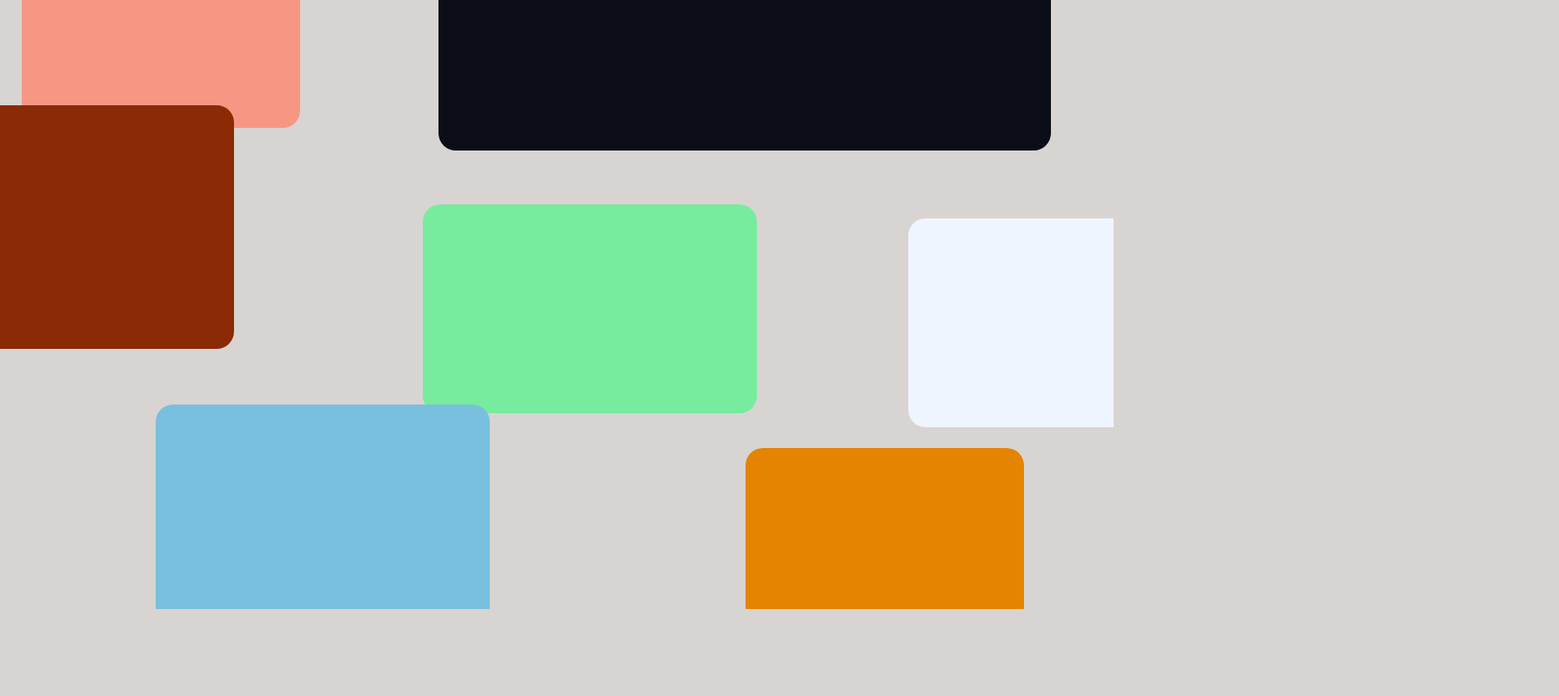
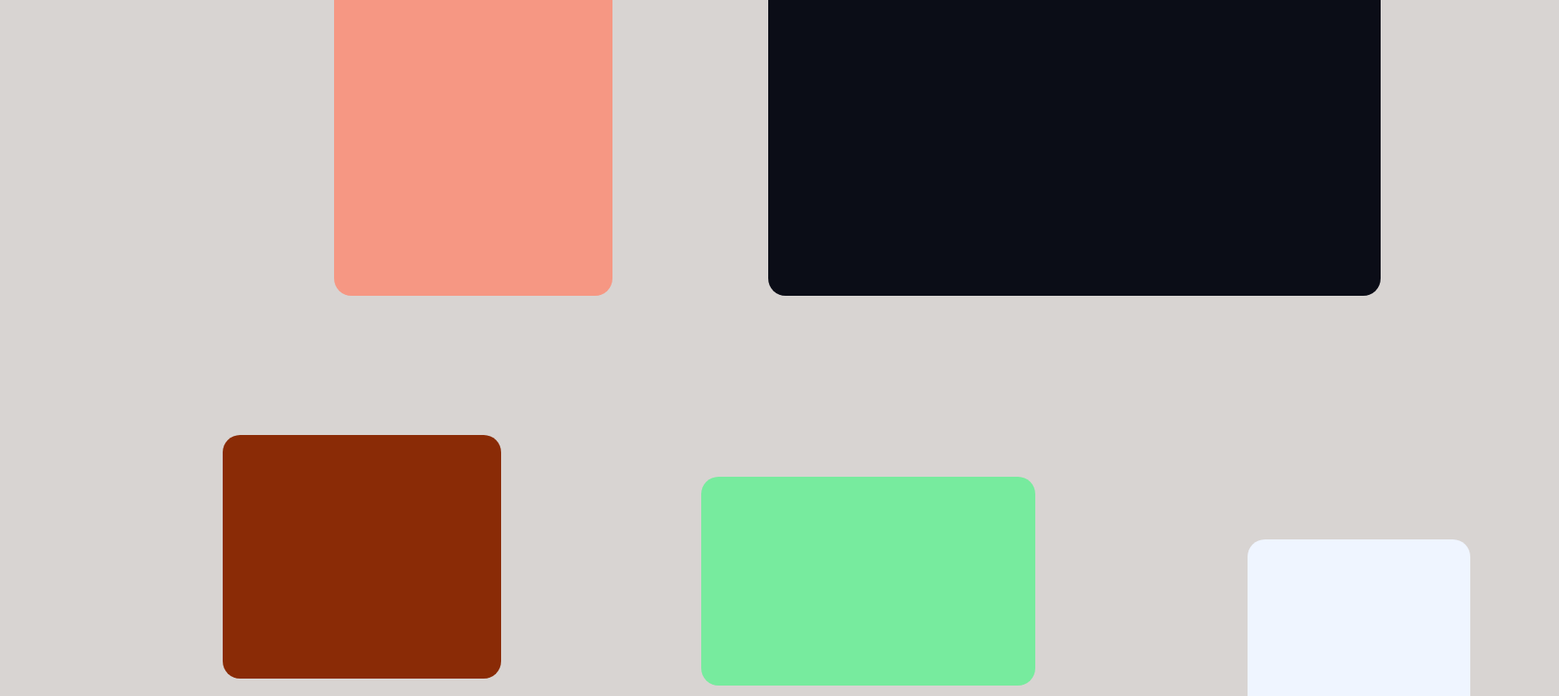
Before and after one commit to 12Kentos/portfolio, a Next.js app: page / in a window 1280 px wide. Shown: the part 100-900 px from the top of the page at 87% size, 1792 px wide, since content can reach past the window. Before the commit the page ends 800 px from the top, so only its background shows below. Built offline with nearby package versions, Linux system fonts and the light colour scheme; a web font is replaced by a local one.

Commit message:
Almost done
Only need different screen sizes, and contact me

```diff
--- a/components/Project.js
+++ b/components/Project.js
@@ -17,18 +17,23 @@ export default function Project(props) {
     <>
       <>
         {props.about ? (
-          <button className={`${props.className}`} onClick={toggleModal}>
+          <div className={`${props.className}`} onClick={toggleModal}>
+            <button className={styles.invis} onClick={toggleModal}></button>
             <p
               className={props.imgClasses}
               style={{ color: "rgba(255, 255, 255, 1)" }}
             >
               About Me
             </p>
-          </button>
+          </div>
         ) : (
           <div className={`${props.className}`} onClick={toggleModal}>
             <button className={styles.invis} onClick={toggleModal}></button>
-            <Image className={props.imgClasses} src={props.image} />
+            <Image
+              className={props.imgClasses}
+              src={props.image}
+              alt="Project Image"
+            />
           </div>
         )}
       </>
--- a/components/ProjectModal.module.scss
+++ b/components/ProjectModal.module.scss
@@ -4,11 +4,9 @@
     flex-direction: column;
     align-items: center;
     justify-content: flex-start;
+    justify-content: center;
     height: 100%;
     gap: 1rem;
-  }
-  &-about {
-    justify-content: center;
   }
 }
 
@@ -33,6 +31,7 @@
 .img {
   max-width: 100%;
   height: 140%;
+  // height: 100%;
   &-wrapper {
     border-radius: 2rem;
     width: 80%;
@@ -44,12 +43,13 @@
 .h2 {
   font-family: "Delius", cursive;
   font-size: clamp(3rem, 3vw, 5rem);
+  text-align: center;
 }
 
 .p {
-  font-size: 1.8rem;
+  font-size: 2rem;
   text-align: center;
-  max-width: 70%;
+  max-width: 80%;
 }
 
 .h3 {
@@ -59,7 +59,7 @@
 }
 
 .skills {
-  font-size: clamp(2rem, 3vw, 5rem);
+  font-size: clamp(3.5rem, 3vw, 5rem);
   width: 80%;
   display: flex;
   align-items: center;
@@ -73,7 +73,7 @@
 .link {
   &:visited,
   &:link {
-    font-size: clamp(0.5rem, 1.5vw, 3rem);
+    font-size: clamp(1.3rem, 1.5vw, 3rem);
     text-decoration: none;
     border-radius: 1.5rem;
     padding: 1rem;
@@ -97,6 +97,7 @@
   font-size: 2rem;
   max-width: 80%;
   text-align: center;
+  line-height: 3rem;
 }
 
 .h2-about {
@@ -113,3 +114,17 @@
   font-size: 3.5rem;
   font-family: "Delius", cursive;
 }
+
+@media (max-width: 67.5em) {
+  .img {
+    height: 100%;
+    &-wrapper {
+      width: 80%;
+      height: 40%;
+    }
+  }
+
+  .skills {
+    width: 95%;
+  }
+}
--- a/pages/index.js
+++ b/pages/index.js
@@ -49,6 +49,10 @@ export default function Home() {
   };
 
   const mouseHandle = (e) => {
+    // console.log(window.innerWidth);
+
+    // console.log(window);
+
     if (flag) {
       const mouseX = e.clientX;
       const mouseY = e.clientY;
@@ -90,19 +94,19 @@ export default function Home() {
   // };
 
   const skills = [
-    <FaHtml5 />,
-    <FaCss3Alt />,
-    <FaSass />,
-    <SiTailwindcss />,
-    <DiJavascript1 />,
-    <FaReact />,
-    <SiRedux />,
-    <SiReactrouter />,
-    <TbBrandNextjs />,
-    <SiFramer />,
-    <SiFirebase />,
-    <FaGithub />,
-    <FaFigma />,
+    <FaHtml5 id={1} />,
+    <FaCss3Alt id={2} />,
+    <FaSass id={3} />,
+    <SiTailwindcss id={4} />,
+    <DiJavascript1 id={5} />,
+    <FaReact id={6} />,
+    <SiRedux id={7} />,
+    <SiReactrouter id={8} />,
+    <TbBrandNextjs id={9} />,
+    <SiFramer id={10} />,
+    <SiFirebase id={11} />,
+    <FaGithub id={12} />,
+    <FaFigma id={13} />,
   ];
 
   return (
@@ -143,9 +147,9 @@ export default function Home() {
           heading={"Twitter Clone"}
           color={"rgba(120, 192, 221, 1)"}
           info={
-            "It is a long established fact that a reader will be distracted by the readable content of a page when looking at its layout. The point of using Lorem Ipsum is that it has a more-or-less normal distribution of letters, as opposed to using 'Content here, content here', making it look like readable English. Many desktop publishing packages and web page editors now use Lorem Ipsum as their default model text, and a search for 'lorem ipsum'"
+            "Twitter Clone is an app built to resemble twitter. It has the ability to authenticate users, and once you have been authenticated you can post tweets, like, and comment on other peoples tweets. You have the ability to delete your own comments/tweets and upload images. This project was built using NextJs, and the backend is utilizing Firebase."
           }
-          skills={[skills[3], skills[6], skills[7], skills[8]]}
+          skills={[skills[3], skills[8], skills[9], skills[10]]}
         />
 
         <Project
@@ -157,7 +161,7 @@ export default function Home() {
           heading={"Forkify"}
           color={"rgba(246, 151, 131, 1)"}
           info={
-            "It is a long established fact that a reader will be distracted by the readable content of a page when looking at its layout. The point of using Lorem Ipsum is that it has a more-or-less normal distribution of letters, as opposed to using 'Content here, content here', making it look like readable English. Many desktop publishing packages and web page editors now use Lorem Ipsum as their default model text, and a search for 'lorem ipsum'"
+            "Forkify is the first big project I built using plain html/scss/javascript. It's an app that allows you to search for recipes gathered from around the web. Once you find a recipe you like, you can then add it to your bookmarks which are saved using local storage. You can also adjust the amount of servings you would like, and the instructions will adjust accordingly. You also have the capability of adding in your own recipes."
           }
           skills={[skills[0], skills[2], skills[4]]}
         />
@@ -173,7 +177,7 @@ export default function Home() {
           heading={"Multi-page Space Tourism Site"}
           color={"rgba(44, 73, 107)"}
           info={
-            "It is a long established fact that a reader will be distracted by the readable content of a page when looking at its layout. The point of using Lorem Ipsum is that it has a more-or-less normal distribution of letters, as opposed to using 'Content here, content here', making it look like readable English. Many desktop publishing packages and web page editors now use Lorem Ipsum as their default model text, and a search for 'lorem ipsum'"
+            "This project was built using React, Scss, and React-Router. It's an imaginary site that allows users to imagine they are preparing to go into space. There are several different pages depicting what destination, crew and technology they would like to use on their voyage."
           }
           skills={[skills[2], skills[5], skills[7]]}
         />
@@ -187,7 +191,7 @@ export default function Home() {
           heading={"Ecommerce Product Page"}
           color={"rgb(228, 132, 1)"}
           info={
-            "It is a long established fact that a reader will be distracted by the readable content of a page when looking at its layout. The point of using Lorem Ipsum is that it has a more-or-less normal distribution of letters, as opposed to using 'Content here, content here', making it look like readable English. Many desktop publishing packages and web page editors now use Lorem Ipsum as their default model text, and a search for 'lorem ipsum'"
+            "This project is a hypothetical product page for an ecommerce site. It was built using React and Scss. The user has the ability to change the color of shoe, and add however many they want to the cart. Checkout hasn't been implemented yet, but is planned for the future."
           }
           skills={[skills[2], skills[5]]}
         />
@@ -201,7 +205,7 @@ export default function Home() {
           heading={"Multi-step Form"}
           color={"rgba(158, 193, 238, 1)"}
           info={
-            "It is a long established fact that a reader will be distracted by the readable content of a page when looking at its layout. The point of using Lorem Ipsum is that it has a more-or-less normal distribution of letters, as opposed to using 'Content here, content here', making it look like readable English. Many desktop publishing packages and web page editors now use Lorem Ipsum as their default model text, and a search for 'lorem ipsum'"
+            "This project is a multi-step form that has form validation to make sure everything that needs to be entered is there. It currently is not hooked up to a backend. It was the last project I built using html/scss/javascript."
           }
           skills={[skills[0], skills[2], skills[4]]}
         />
@@ -212,12 +216,12 @@ export default function Home() {
           image={reactMeals}
           urlLink={"https://12kentos-react-meals.netlify.app/"}
           gitHubLink={"https://github.com/12Kentos/React-Meals"}
-          heading={"Multi-step Form"}
+          heading={"ReactMeals"}
           color={"rgba(138, 43, 6, 1)"}
           info={
-            "It is a long established fact that a reader will be distracted by the readable content of a page when looking at its layout. The point of using Lorem Ipsum is that it has a more-or-less normal distribution of letters, as opposed to using 'Content here, content here', making it look like readable English. Many desktop publishing packages and web page editors now use Lorem Ipsum as their default model text, and a search for 'lorem ipsum'"
+            "ReactMeals is a hypothetical food ordering site for a fictitious food company. Users are offered different meals from a backend, they are then allowed to place the order and the information is then sent to firebase. It was built using React, Scss, and Firebase for the database. Firebase's realtime database was used for this project."
           }
-          skills={[skills[0], skills[2], skills[4]]}
+          skills={[skills[2], skills[5], skills[10]]}
         />
 
         {/* <AboutModal
--- a/pages/index.module.scss
+++ b/pages/index.module.scss
@@ -1,6 +1,6 @@
 .body-wrapper {
-  width: 120vmax;
-  height: 100vmax;
+  width: 140vw;
+  height: 180vh;
   position: absolute;
   background-color: #d8d4d2;
 }
@@ -43,7 +43,7 @@
 }
 
 .info {
-  font-size: 8rem;
+  font-size: clamp(2rem, 5.5vw, 8rem);
   position: relative;
   width: 100%;
   height: 100%;
@@ -71,25 +71,25 @@
   background-color: rgb(228, 132, 1);
   top: auto;
   left: auto;
-  right: 10%;
-  bottom: 10%;
+  right: 20vw;
+  bottom: 10vh;
 }
 
 .project-two {
   width: 25vw;
   height: 45vh;
   background-color: rgba(246, 151, 131, 1);
-  top: 10%;
-  left: 15%;
+  top: 10vh;
+  left: 30vw;
 }
 
 .project-three {
   width: 55vw;
   height: 45vh;
   background-color: rgb(11, 13, 23);
-  top: 12%;
+  top: 10vh;
   left: auto;
-  right: 8%;
+  right: 16vw;
 }
 
 .project-four {
@@ -97,8 +97,8 @@
   height: 40vh;
   background-color: rgba(120, 192, 221, 1);
   top: auto;
-  left: 25%;
-  bottom: 12%;
+  left: 34vw;
+  bottom: 12vh;
 }
 
 .project-five {
@@ -107,8 +107,8 @@
   background-color: rgba(239, 245, 255, 1);
   top: auto;
   left: auto;
-  right: 2%;
-  bottom: 35%;
+  right: 8vw;
+  bottom: 60vh;
 }
 
 .project-six {
@@ -116,6 +116,6 @@
   height: 35vh;
   background-color: rgba(138, 43, 6, 1);
   top: auto;
-  left: 10%;
-  bottom: 42%;
+  left: 20vw;
+  bottom: 70vh;
 }
--- a/styles/globals.css
+++ b/styles/globals.css
@@ -8,7 +8,7 @@
 
 html {
   font-size: 62.5%;
-  overflow-x: hidden;
+  /* overflow-x: hidden; */
 }
 
 body {
```
Also changed, not shown: components/ProjectModal.js (+12 -5 lines).
